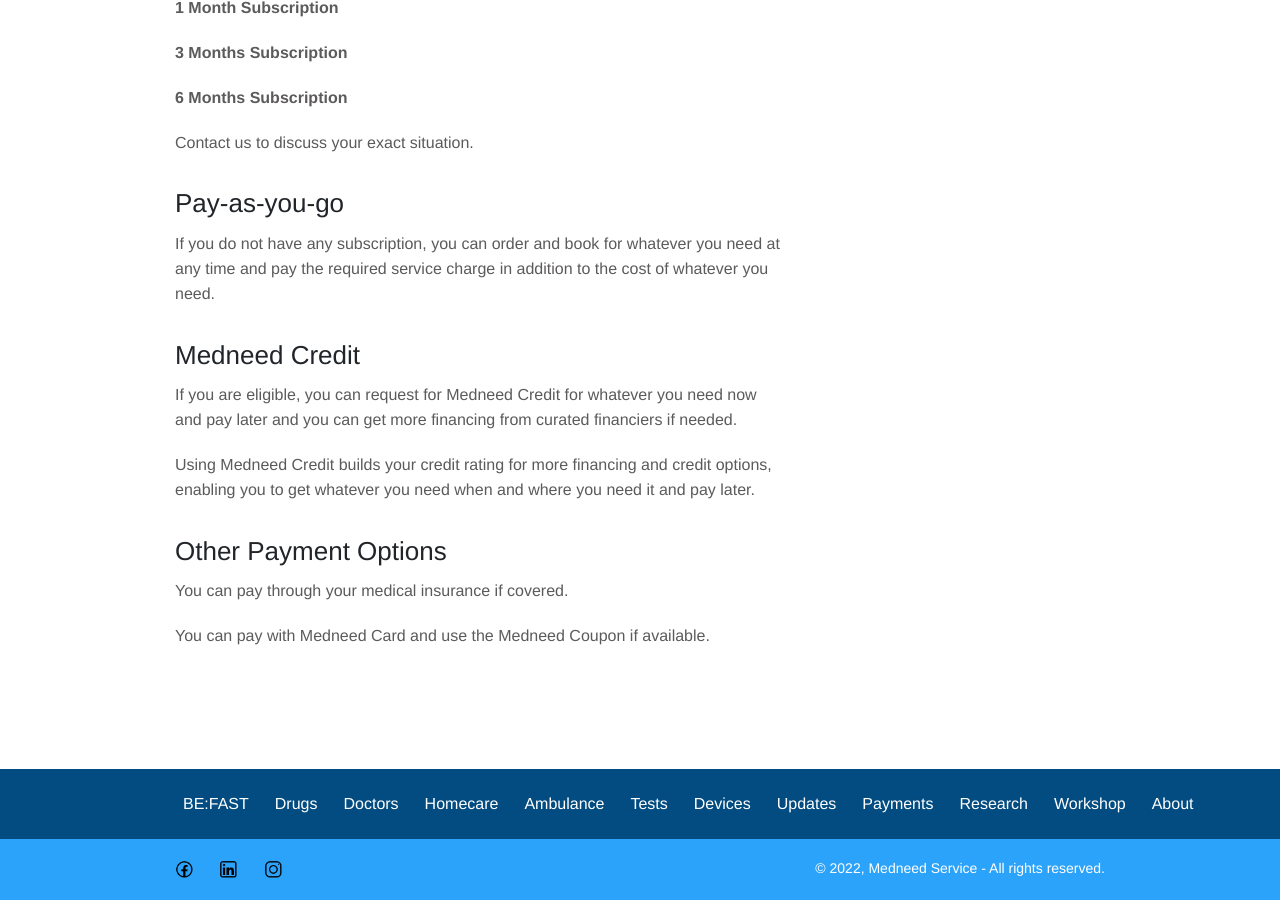
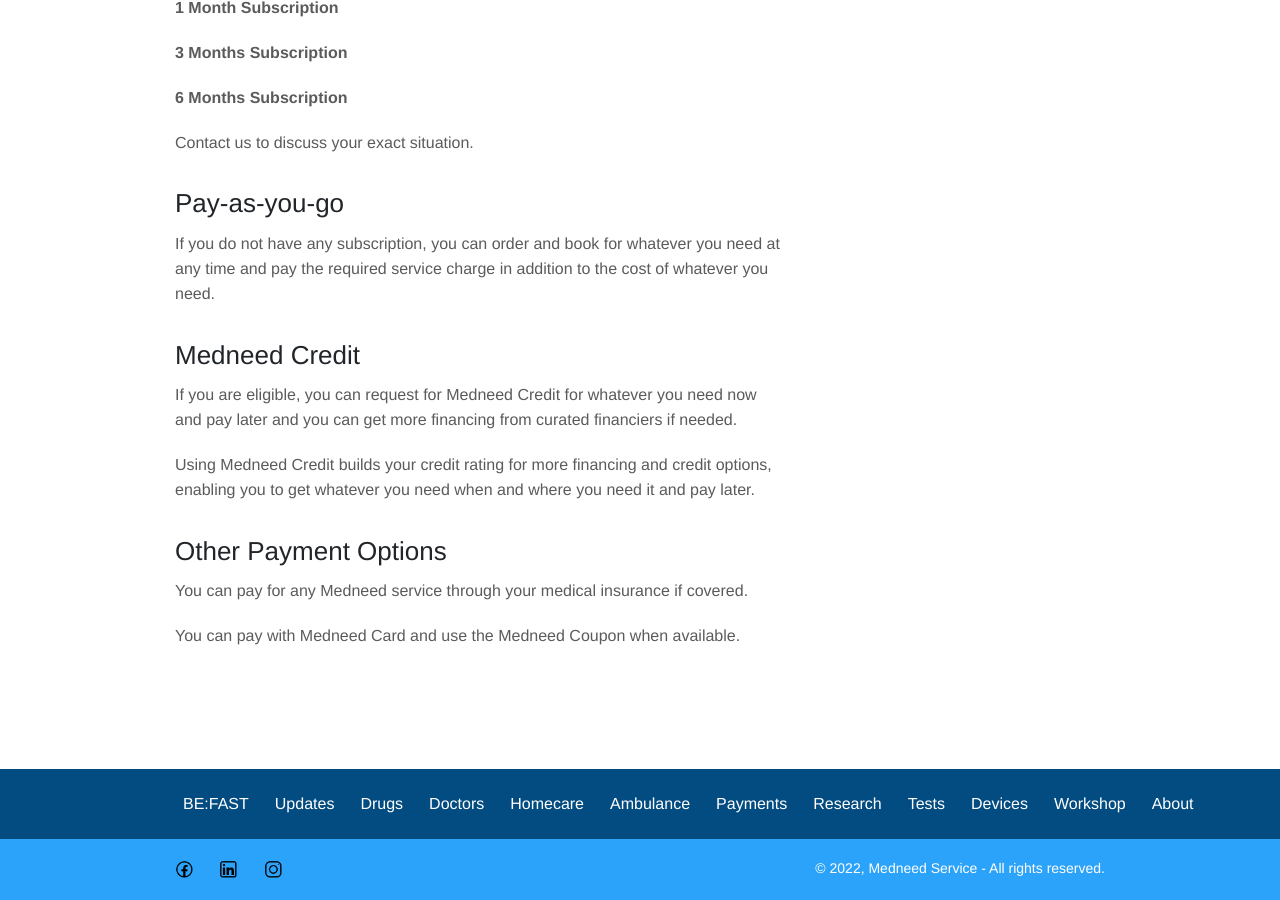
Before and after one commit to Iraneus/betamedneed, a Jekyll site: the page built from _services/payments.md, in a window 1280 px wide and 900 px high, scrolled down 1141 px. Built offline with Jekyll 4.4.1, drawn with Linux system fonts in a browser that asks for light colours; some of the changed text lies outside the part shown.

Commit message:
few edits

```diff
--- a/_services/payments.md
+++ b/_services/payments.md
@@ -39,6 +39,6 @@
 Using Medneed Credit builds your credit rating for more financing and credit options, enabling you to get whatever you need when and where you need it and pay later.
 
 ## Other Payment Options
-You can pay through your medical insurance if covered.
+You can pay for any Medneed service through your medical insurance if covered.
 
-You can pay with Medneed Card and use the Medneed Coupon if available.
+You can pay with Medneed Card and use the Medneed Coupon when available.
```
Also changed, not shown: _data/menus.yml (+23 -20 lines), _services/ambulance.md (+1 -1 lines), _services/drugs.md (+1 -1 lines), be-fast.md (+6 -4 lines), images/illustrations/ambulance.png (added), images/illustrations/ambulance2.jpg (deleted).
